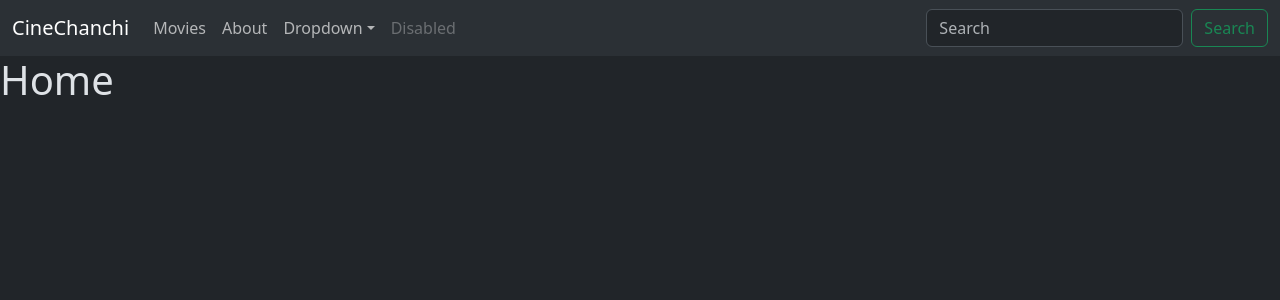
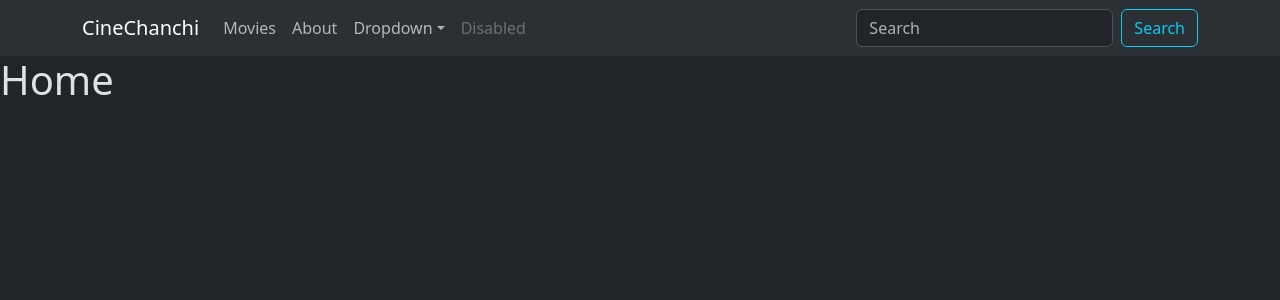
Before and after one commit to elliotgaramendi/cinechanchito, a React (Vite) app: page / in a window 1280 px wide. Shown: the top 300 px of the page. Built offline with nearby package versions, Linux system fonts and the light colour scheme.

Commit message:
fix: update Header component to use container class and change button style

```diff
--- a/src/components/Header.jsx
+++ b/src/components/Header.jsx
@@ -4,7 +4,7 @@ const Header = () => {
   return (
     <header>
       <nav className="navbar navbar-expand-lg bg-body-tertiary">
-        <div className="container-fluid">
+        <div className="container">
           <Link className="navbar-brand" to="/">CineChanchi</Link>
           <button className="navbar-toggler" type="button" data-bs-toggle="collapse" data-bs-target="#navbarSupportedContent" aria-controls="navbarSupportedContent" aria-expanded="false" aria-label="Toggle navigation">
             <span className="navbar-toggler-icon"></span>
@@ -34,7 +34,7 @@ const Header = () => {
             </ul>
             <form className="d-flex" role="search">
               <input className="form-control me-2" type="search" placeholder="Search" aria-label="Search" />
-              <button className="btn btn-outline-success" type="submit">Search</button>
+              <button className="btn btn-outline-info" type="submit">Search</button>
             </form>
           </div>
         </div>
```
